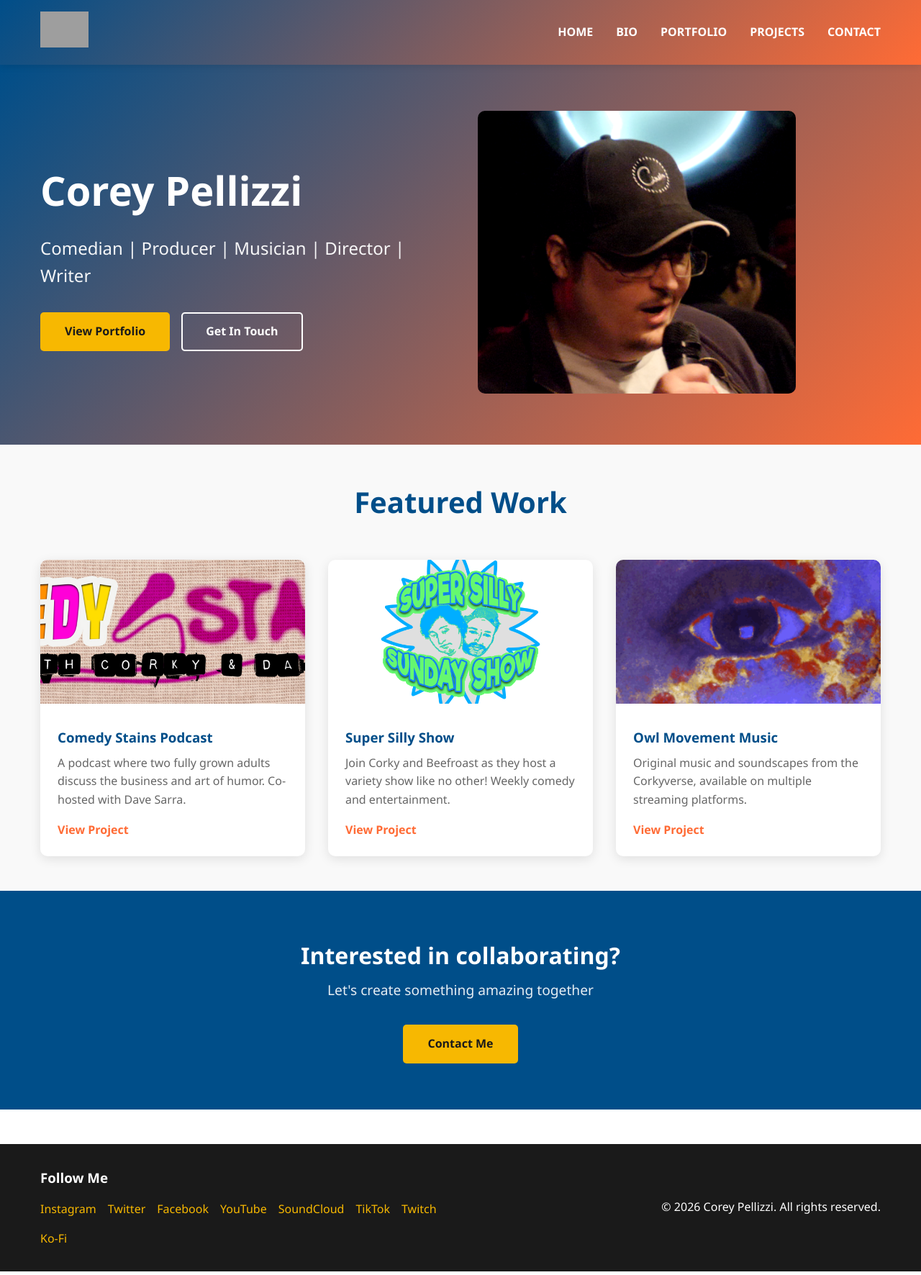
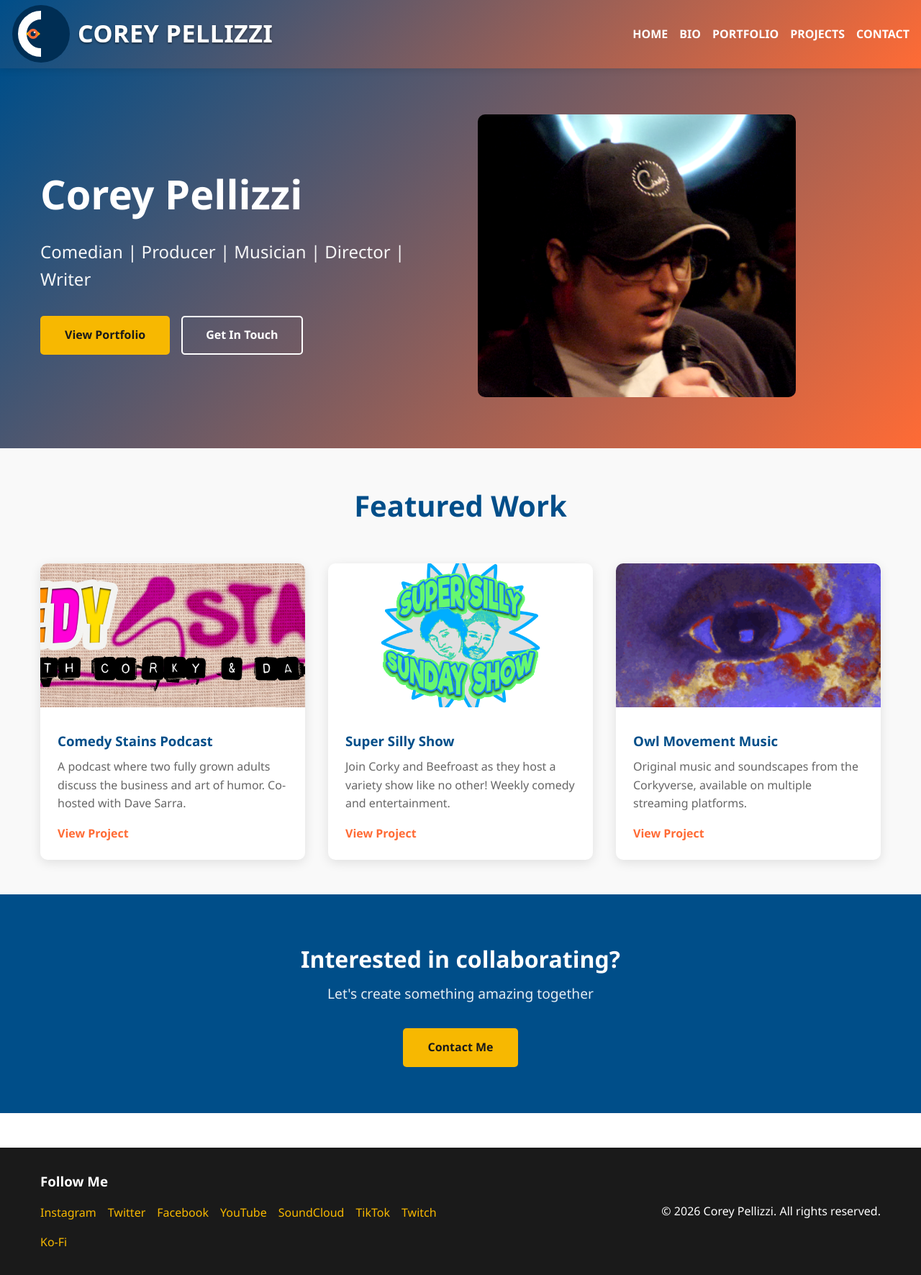
Before and after one commit to Zwitschi/owlmovement, a Flask app: page / in a window 1280 px wide. Shown: the whole page at 72% size. Run offline with Flask 3, Linux system fonts and the light colour scheme; grey boxes are pictures that could not be loaded.

Commit message:
Update favicon and logo to SVG format; add favicon link to base template
Co-authored-by: Copilot <copilot@github.com>

```diff
--- a/app/__init__.py
+++ b/app/__init__.py
@@ -178,7 +178,7 @@ PAGE_METADATA = {
         "keywords": "comedian, comedy, producer, musician, director, writer, entertainment, Owl Movement, Comedy Stains",
         "og_title": "Corey Pellizzi - Home",
         "og_description": "Versatile entertainer and content creator featuring comedy, music, podcasts, and creative projects.",
-        "og_image": "https://coreypellizzi.com/static/images/comedy-stains-logo.jpg",
+        "og_image": "https://coreypellizzi.com/static/images/logo.svg",
         "og_url": "https://coreypellizzi.com/",
         "twitter_card": "summary_large_image",
         "twitter_creator": "@corkycomedynow",
@@ -190,7 +190,7 @@ PAGE_METADATA = {
         "keywords": "about, biography, comedian, producer, musician, director, writer, Corey Pellizzi",
         "og_title": "About Corey Pellizzi",
         "og_description": "Discover the creative journey and expertise of Corey Pellizzi.",
-        "og_image": "https://coreypellizzi.com/static/images/comedy-square-logo.png",
+        "og_image": "https://coreypellizzi.com/static/images/logo.svg",
         "og_url": "https://coreypellizzi.com/bio",
         "twitter_card": "summary",
         "twitter_creator": "@corkycomedynow",
@@ -226,7 +226,7 @@ PAGE_METADATA = {
         "keywords": "contact, email, social media, collaboration, inquiries, support, Corey Pellizzi",
         "og_title": "Contact Corey Pellizzi",
         "og_description": "Get in touch with Corey Pellizzi for collaborations and inquiries.",
-        "og_image": "https://coreypellizzi.com/static/images/comedy-square-logo.png",
+        "og_image": "https://coreypellizzi.com/static/images/logo.svg",
         "og_url": "https://coreypellizzi.com/contact",
         "twitter_card": "summary",
         "twitter_creator": "@corkycomedynow",
--- a/app/static/css/style.css
+++ b/app/static/css/style.css
@@ -1,8 +1,8 @@
 /* Global Styles */
 :root {
-    --primary-color: #FF6B35;
-    --secondary-color: #004E89;
-    --accent-color: #F7B801;
+  --primary-color: #ff6b35;
+  --secondary-color: #004e89;
+  --accent-color: #f7b801;
   --text-dark: #1a1a1a;
   --text-light: #666;
   --bg-light: #f9f9f9;
@@ -17,7 +17,7 @@
 }
 
 body {
-    font-family: 'Segoe UI', Tahoma, Geneva, Verdana, sans-serif;
+  font-family: "Segoe UI", Tahoma, Geneva, Verdana, sans-serif;
   color: var(--text-dark);
   line-height: 1.6;
   background-color: #fff;
@@ -31,9 +31,13 @@ body {
 
 /* Navigation */
 .navbar {
-    background: linear-gradient(135deg, var(--secondary-color) 0%, var(--primary-color) 100%);
+  background: linear-gradient(
+    135deg,
+    var(--secondary-color) 0%,
+    var(--primary-color) 100%
+  );
   color: white;
-    padding: 1rem 0;
+  padding: 0.4rem 0;
   position: sticky;
   top: 0;
   z-index: 100;
@@ -41,23 +45,38 @@ body {
 }
 
 .navbar-container {
-    max-width: 1200px;
+  max-width: 1280px;
   margin: 0 auto;
   padding: 0 var(--spacing-unit);
   display: flex;
   justify-content: space-between;
   align-items: center;
+  gap: 1rem;
 }
 
-.logo img {
-    height: 50px;
+.logo {
+  flex: 1 1 auto;
+  min-width: 0;
+}
+
+.logo a {
+  display: block;
+}
+
+.logo img,
+.logo-img {
+  display: block;
+  height: 82px;
   width: auto;
+  max-width: min(72vw, 640px);
 }
 
 .nav-menu {
   display: flex;
   list-style: none;
-    gap: 2rem;
+  align-items: center;
+  gap: 1rem;
+  flex: 0 0 auto;
 }
 
 .nav-link {
@@ -73,7 +92,11 @@ body {
 
 /* Hero Section */
 .hero {
-    background: linear-gradient(135deg, var(--secondary-color) 0%, var(--primary-color) 100%);
+  background: linear-gradient(
+    135deg,
+    var(--secondary-color) 0%,
+    var(--primary-color) 100%
+  );
   color: white;
   padding: 4rem 0;
   min-height: 500px;
@@ -185,7 +208,9 @@ section {
   border-radius: 10px;
   overflow: hidden;
   box-shadow: 0 4px 15px rgba(0, 0, 0, 0.1);
-    transition: transform 0.3s ease, box-shadow 0.3s ease;
+  transition:
+    transform 0.3s ease,
+    box-shadow 0.3s ease;
 }
 
 .project-card:hover {
@@ -523,7 +548,11 @@ section {
 
 /* Error Pages */
 .error-section {
-    background: linear-gradient(135deg, var(--secondary-color) 0%, var(--primary-color) 100%);
+  background: linear-gradient(
+    135deg,
+    var(--secondary-color) 0%,
+    var(--primary-color) 100%
+  );
   color: white;
   min-height: 500px;
   display: flex;
@@ -555,6 +584,27 @@ section {
 
 /* Responsive Design */
 @media (max-width: 768px) {
+  .navbar {
+    padding: 0.45rem 0;
+  }
+
+  .navbar-container {
+    flex-wrap: wrap;
+    justify-content: center;
+    row-gap: 0.25rem;
+  }
+
+  .logo {
+    width: 100%;
+  }
+
+  .logo img,
+  .logo-img {
+    height: 90px;
+    margin: 0 auto;
+    max-width: min(96vw, 680px);
+  }
+
   .hero-container {
     grid-template-columns: 1fr;
   }
@@ -564,8 +614,10 @@ section {
   }
 
   .nav-menu {
-        gap: 1rem;
-        font-size: 0.9rem;
+    justify-content: center;
+    flex-wrap: wrap;
+    gap: 0.7rem;
+    font-size: 0.82rem;
   }
 
   .bio-container,
--- a/app/templates/_base.html
+++ b/app/templates/_base.html
@@ -42,6 +42,11 @@
     {% endif %}
     <title>{{ title }} - Corey Pellizzi</title>
     <link
+      rel="icon"
+      href="{{ url_for('static', filename='images/favicon.svg') }}"
+      type="image/svg+xml"
+    />
+    <link
       rel="stylesheet"
       href="{{ url_for('static', filename='css/style.css') }}"
     />
@@ -53,7 +58,7 @@
         <div class="logo">
           <a href="{{ url_for('index') }}">
             <img
-              src="{{ url_for('static', filename='images/logo.png') }}"
+              src="{{ url_for('static', filename='images/logo.svg') }}"
               alt="Corey Pellizzi Logo"
               class="logo-img"
             />
```
Also changed, not shown: app/static/images/favicon.svg (added), app/static/images/logo.svg (added). Lines whose indentation alone changed are shown as unchanged.
